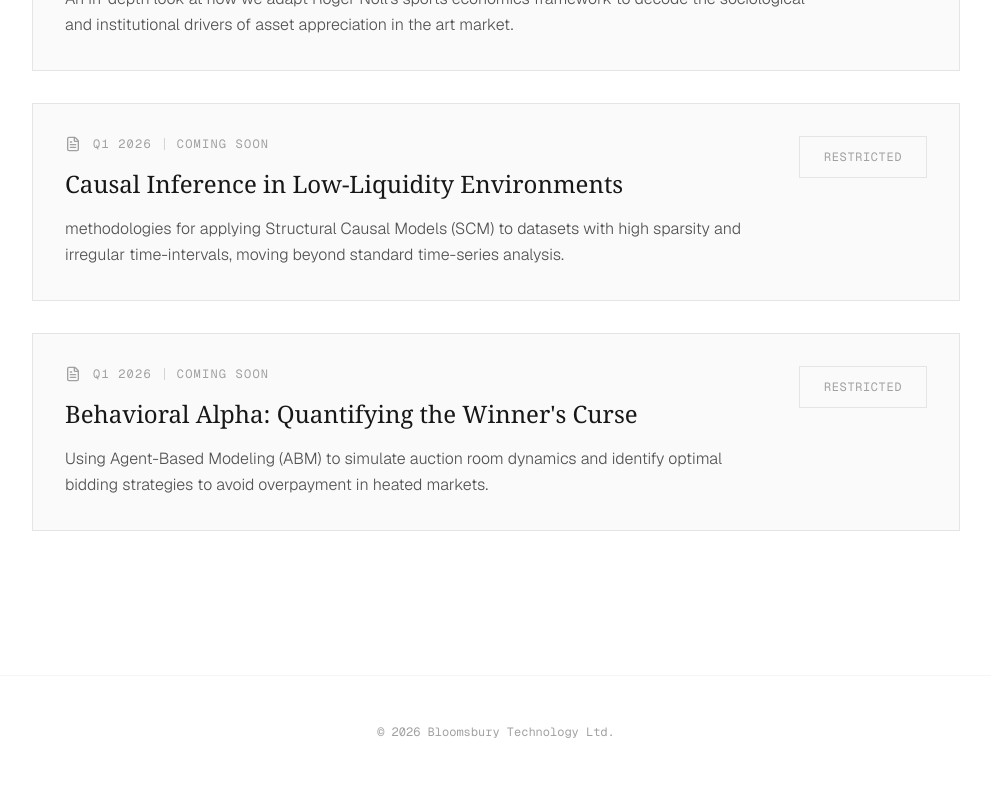
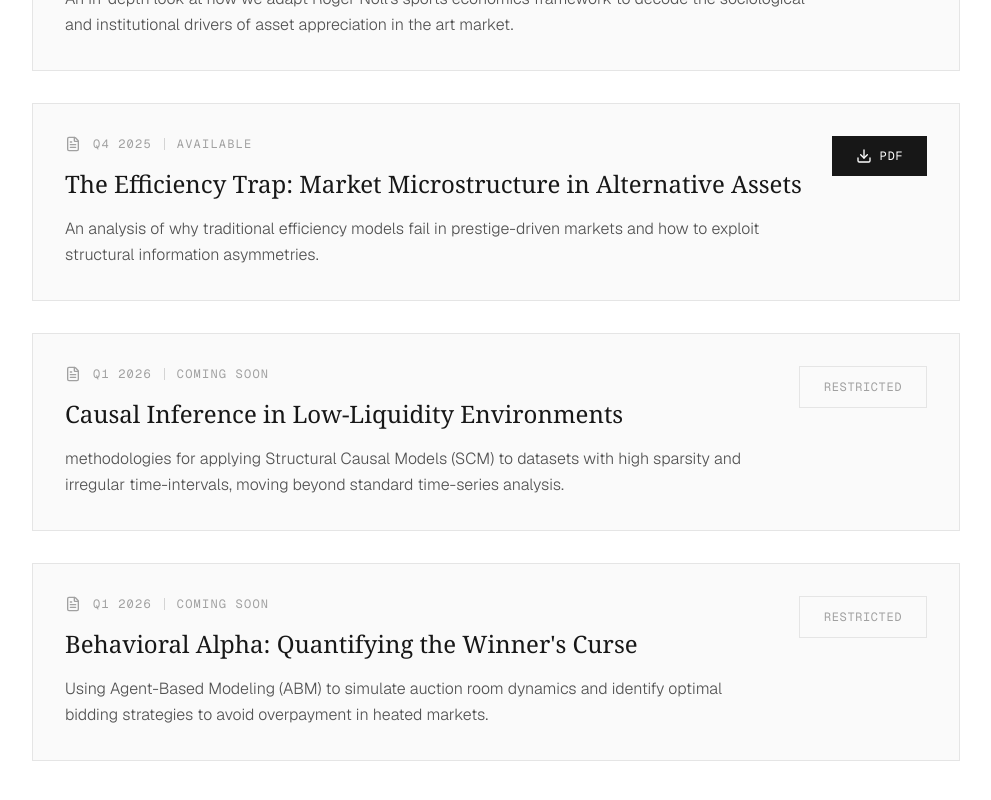
Before and after one commit to guernicastars/bloomsbury-website, a Next.js app: page /whitepapers in a window 1280 px wide. Shown: the part 905-1705 px from the top of the page, without its empty margins (144-1135 px from the left). Built offline with nearby package versions, Linux system fonts and the light colour scheme.

Commit message:
Rename and link uploaded whitepapers

```diff
--- a/src/app/whitepapers/page.tsx
+++ b/src/app/whitepapers/page.tsx
@@ -38,7 +38,15 @@ export default function WhitepapersPage() {
         "An in-depth look at how we adapt Roger Noll's sports economics framework to decode the sociological and institutional drivers of asset appreciation in the art market.",
       date: "Q4 2025",
       status: "Available",
-      url: "/whitepapers/noll-framework.pdf",
+      url: "/whitepapers/bloomsbury_auction.pdf",
+    },
+    {
+      title: "The Efficiency Trap: Market Microstructure in Alternative Assets",
+      abstract:
+        "An analysis of why traditional efficiency models fail in prestige-driven markets and how to exploit structural information asymmetries.",
+      date: "Q4 2025",
+      status: "Available",
+      url: "/whitepapers/maynard_efficiency_trap.pdf",
     },
     {
       title: "Causal Inference in Low-Liquidity Environments",
```
Also changed, not shown: 2 other files (tests, documents, lock files or other folders).
